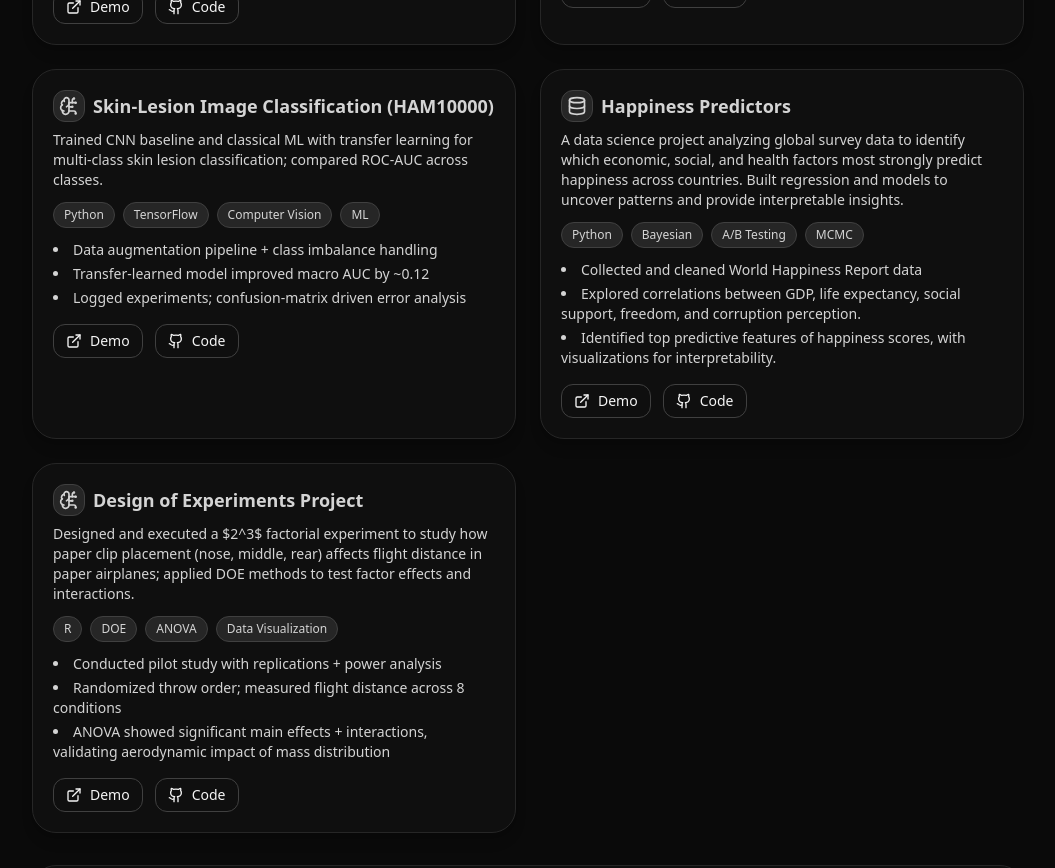
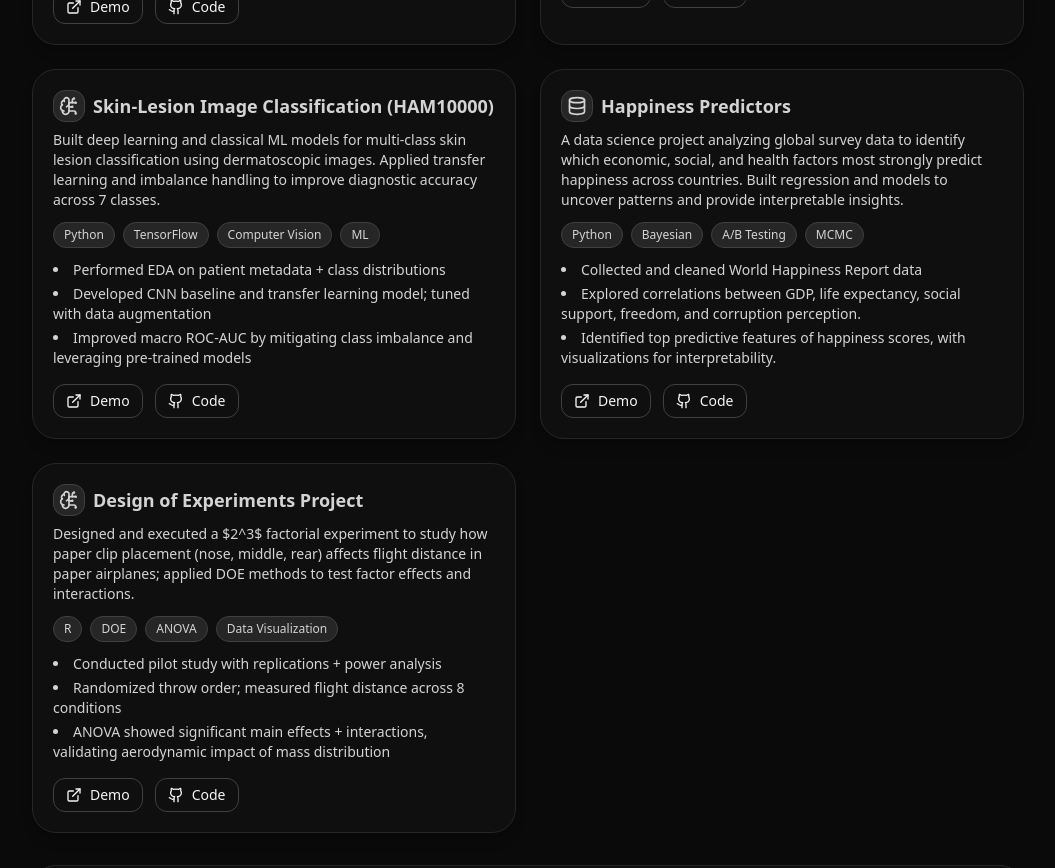
Before and after one commit to cartercorzine/Portfolio, a React (Vite) app: page / in a window 1280 px wide. Shown: the part 780-1648 px from the top of the page, without its empty margins (112-1167 px from the left). Built offline with nearby package versions, Linux system fonts and the light colour scheme.

Commit message:
updated skin cancer detection discription

```diff
--- a/src/App.jsx
+++ b/src/App.jsx
@@ -47,14 +47,14 @@ const PROJECTS = [
   {
     title: "Skin-Lesion Image Classification (HAM10000)",
     blurb:
-      "Trained CNN baseline and classical ML with transfer learning for multi-class skin lesion classification; compared ROC-AUC across classes.",
+      "Built deep learning and classical ML models for multi-class skin lesion classification using dermatoscopic images. Applied transfer learning and imbalance handling to improve diagnostic accuracy across 7 classes.",
     tags: ["Python", "TensorFlow", "Computer Vision", "ML"],
     highlights: [
-      "Data augmentation pipeline + class imbalance handling",
-      "Transfer-learned model improved macro AUC by ~0.12",
-      "Logged experiments; confusion-matrix driven error analysis",
+      "Performed EDA on patient metadata + class distributions",
+      "Developed CNN baseline and transfer learning model; tuned with data augmentation",
+      "Improved macro ROC-AUC by mitigating class imbalance and leveraging pre-trained models",
     ],
-    links: { code: "https://github.com/cartercorzine/Skin-Cancer-Detection", demo: "#" },
+    links: { code: "https://github.com/cartercorzine/Skin-Cancer-Detection", demo: "https://github.com/cartercorzine/Skin-Cancer-Detection/blob/main/Skin_Cancer_Detection_Final_Project.ipynb#" },
     icon: <BrainCircuit className="w-5 h-5" />,
   },
   {
```
